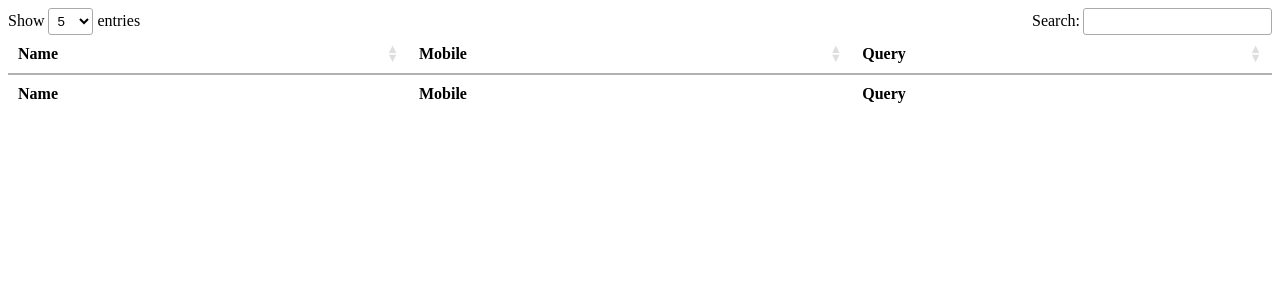
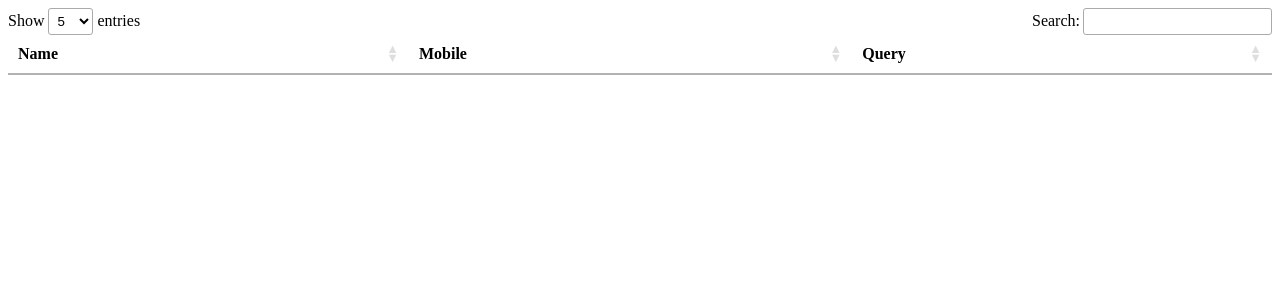
Before and after one commit to RameshAnandh/1.0, a Django app: page /adminHome/ in a window 1280 px wide. Shown: the top 300 px of the page. Run offline with Django 4.2, Linux system fonts and the light colour scheme; data that the repository does not hold is empty; some libraries are stand-ins or nearby versions.

Commit message:
Admin Home Page update

```diff
--- a/example/templates/adminHome.html
+++ b/example/templates/adminHome.html
@@ -19,13 +19,13 @@
         </thead>
         <tbody>
         </tbody>
-        <tfoot>
-            <tr>
-                <th>Name</th>
-                <th>Mobile</th>
-                <th>Query</th>
-            </tr>
-        </tfoot>
+<!--        <tfoot>-->
+<!--            <tr>-->
+<!--                <th>Name</th>-->
+<!--                <th>Mobile</th>-->
+<!--                <th>Query</th>-->
+<!--            </tr>-->
+<!--        </tfoot>-->
 </table>
 
 <script>
```
